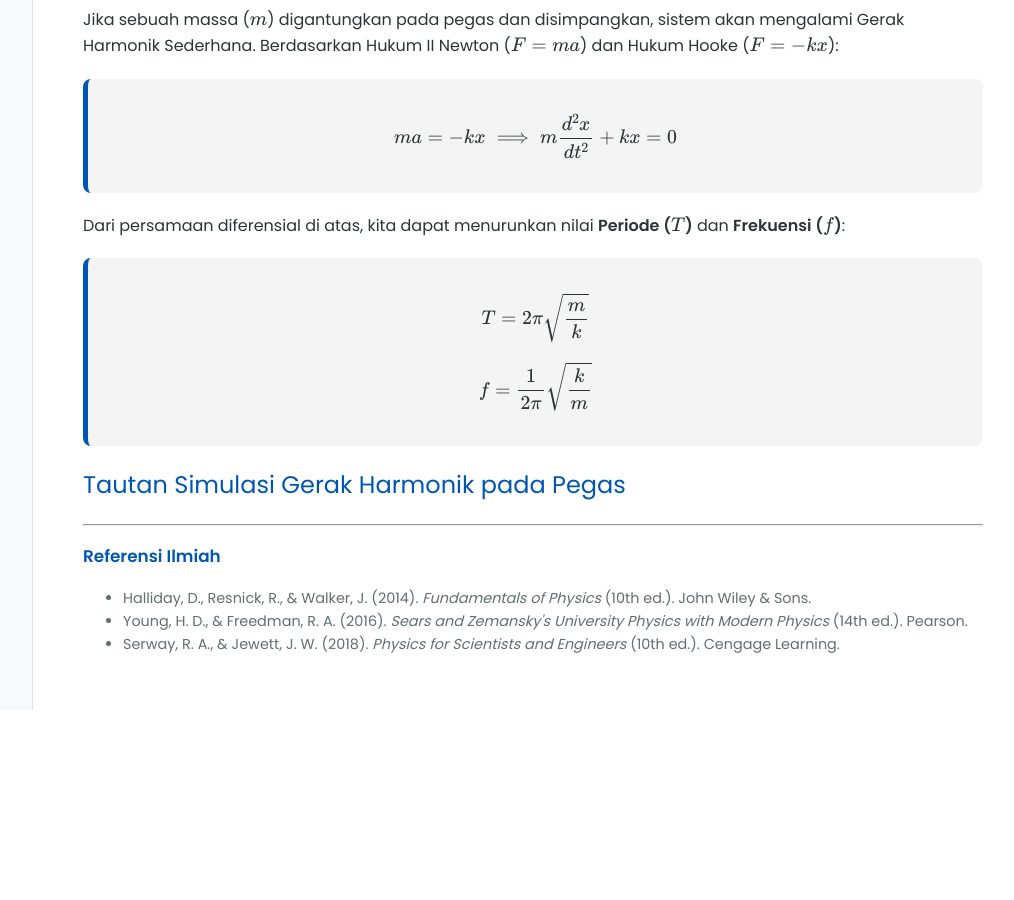
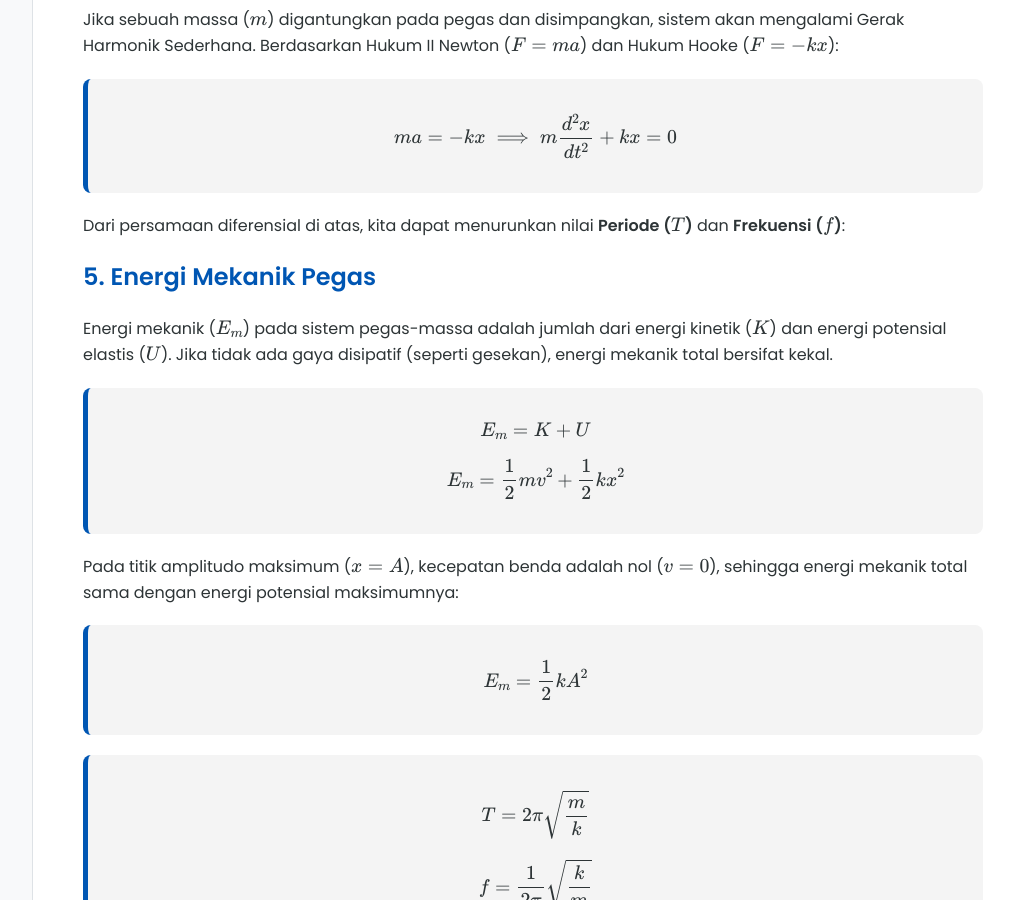
Before and after one commit to alasyariyphysics/physicsdigle, a Jekyll site: the page built from topics/dinamika-pegas.html, in a window 1280 px wide and 900 px high, scrolled down 1650 px. Shown: the whole window, without its empty margins (247-1261 px from the left). Built offline with Jekyll 4.4.1, drawn with Linux system fonts in a browser that asks for light colours; nearby versions of some CDN libraries; before the commit the page ends 2360 px from its top, so only the background shows below that.

Commit message:
Update dinamika-pegas.html
menambahkan energi mekanik pada pegas

```diff
--- a/topics/dinamika-pegas.html
+++ b/topics/dinamika-pegas.html
@@ -61,6 +61,21 @@ title: Dinamika Pegas
 
   <p>Dari persamaan diferensial di atas, kita dapat menurunkan nilai <strong>Periode ($T$)</strong> dan <strong>Frekuensi ($f$)</strong>:</p>
 
+  <h2>5. Energi Mekanik Pegas</h2>
+  <p>
+    Energi mekanik ($E_m$) pada sistem pegas-massa adalah jumlah dari energi kinetik ($K$) dan energi potensial elastis ($U$). Jika tidak ada gaya disipatif (seperti gesekan), energi mekanik total bersifat kekal.
+  </p>
+  <div class="equation">
+    $$E_m = K + U$$
+    $$E_m = \frac{1}{2}mv^2 + \frac{1}{2}kx^2$$
+  </div>
+  <p>
+    Pada titik amplitudo maksimum ($x = A$), kecepatan benda adalah nol ($v = 0$), sehingga energi mekanik total sama dengan energi potensial maksimumnya:
+  </p>
+  <div class="equation">
+    $$E_m = \frac{1}{2}kA^2$$
+  </div>
+
   <div class="equation">
     $$T = 2\pi \sqrt{\frac{m}{k}}$$
     $$f = \frac{1}{2\pi} \sqrt{\frac{k}{m}}$$
```
